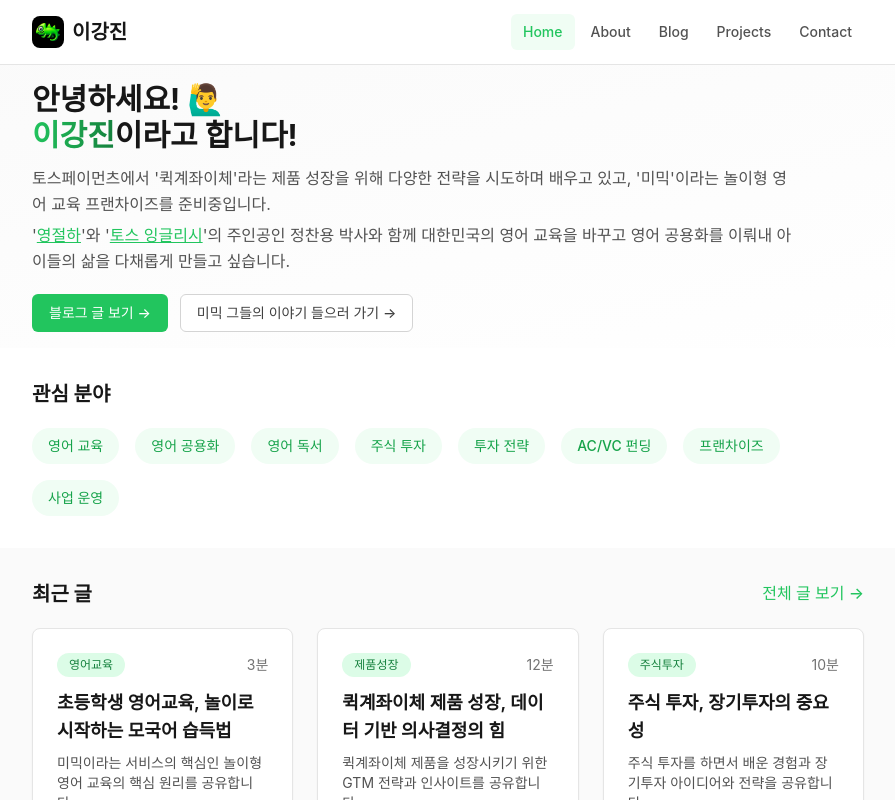
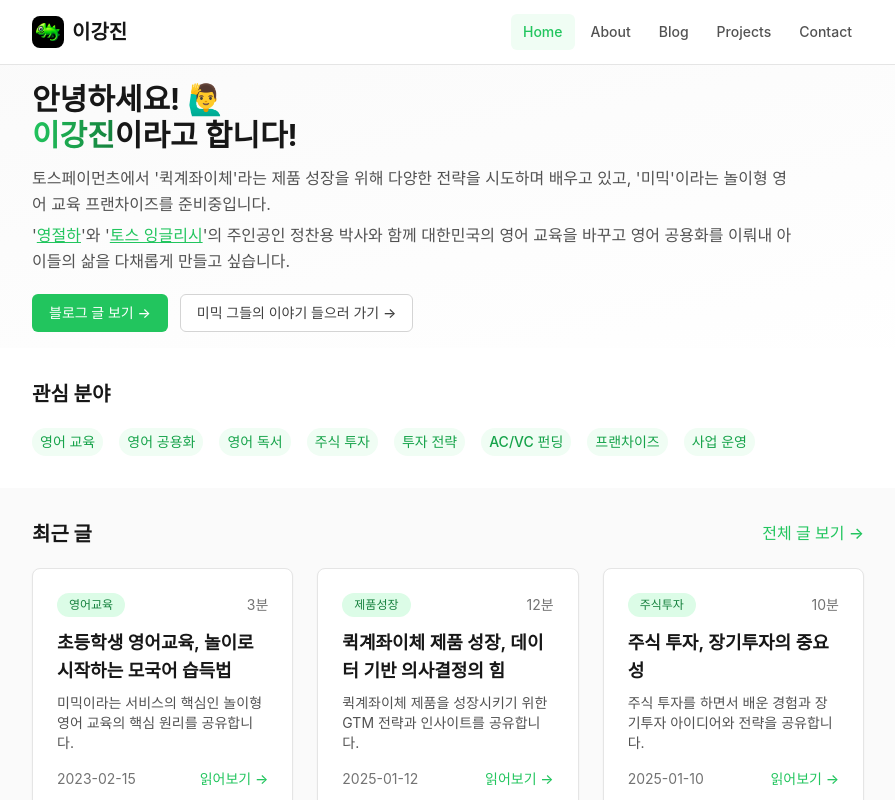
Before and after one commit to Wakeupjin/wakeupjin.github.io, a Next.js app: page / in a window 1280 px wide. Shown: the top 800 px of the page, without its empty margins (192-1087 px from the left). Built offline with nearby package versions, Linux system fonts and the light colour scheme.

Commit message:
Update blog: final version with all improvements

```diff
--- a/pages/index.tsx
+++ b/pages/index.tsx
@@ -72,7 +72,7 @@
             {skills.map((skill) => (
               <span
                 key={skill}
-                className="px-4 py-2 bg-primary-50 text-primary-700 rounded-full text-sm font-medium"
+                className="px-2 py-1 bg-primary-50 text-primary-700 rounded-full text-sm font-medium"
               >
                 {skill}
               </span>
```
